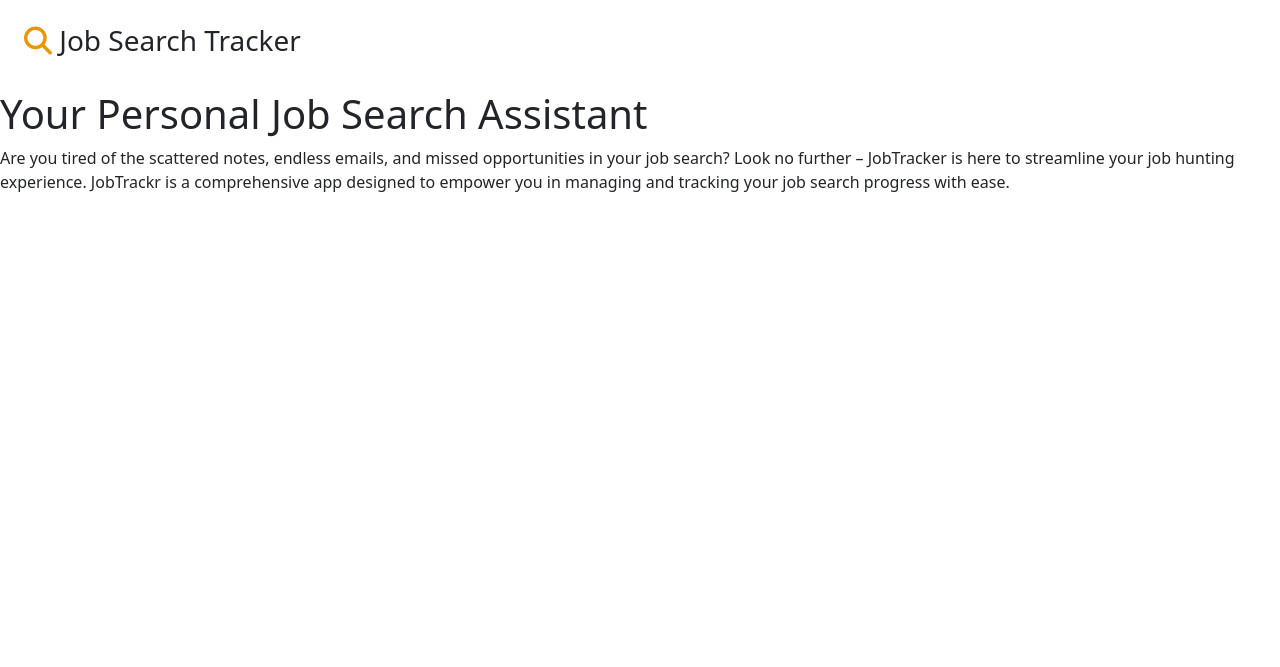
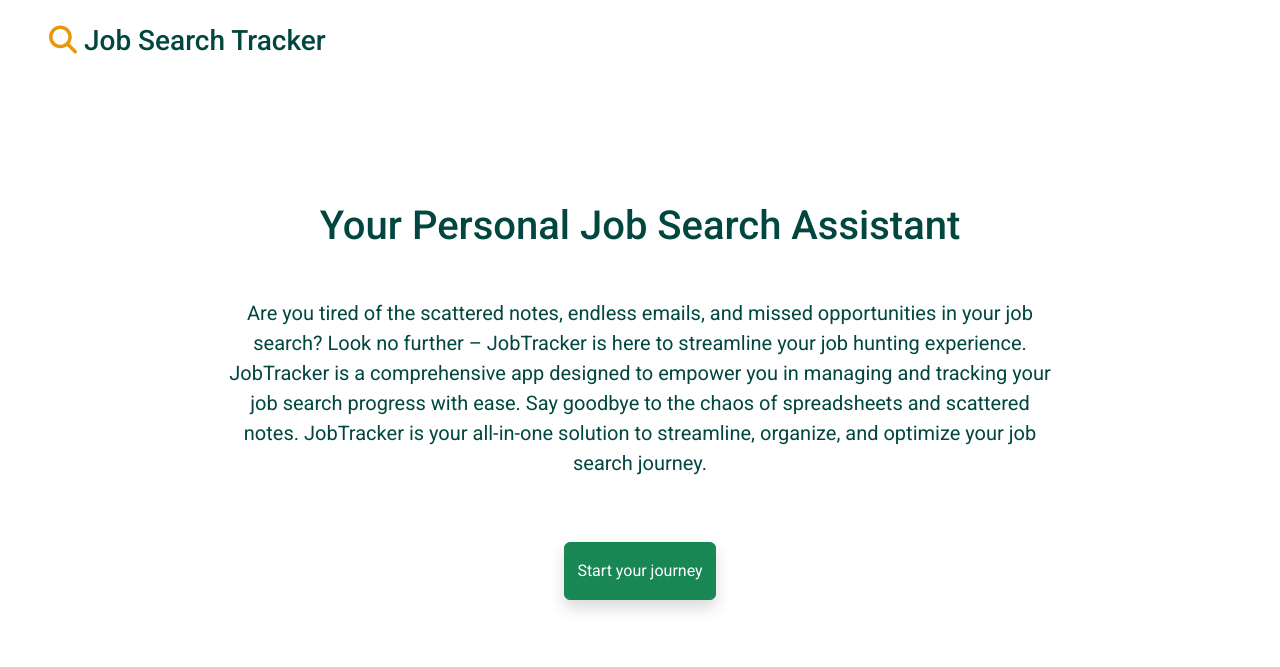
Before and after one commit to yuzbamaria/job_search_tracker, a plain HTML site: page starter.html in a window 1280 px wide. Drawn offline with nearby package versions, Linux system fonts and the light colour scheme.

Commit message:
added styles for the starter page

```diff
--- a/starter.html
+++ b/starter.html
@@ -21,12 +21,27 @@
         </h3>
     </header>
     <main>
-    <h1>Your Personal Job Search Assistant</h1>
-    <p>
+        <div class="container-fluid mt-5 mb-5 pt-5 pb-5 description">
+            <div class="row justify-content-center ">
+                <div class="col-md-8 text-center">
+                    <h1 class="mt-3 mb-5">Your Personal Job Search Assistant</h1>
+                    <p class="mb-5">
                         Are you tired of the scattered notes, endless emails, and missed opportunities in your job search?
                         Look no further – JobTracker is here to streamline your job hunting experience.
-        JobTrackr is a comprehensive app designed to empower you in managing and tracking your job search progress with ease.
+                        JobTracker is a comprehensive app designed to empower you in managing and tracking your job search
+                        progress
+                        with
+                        ease.
+                        Say goodbye to the chaos of spreadsheets and scattered notes.
+                        JobTracker is your all-in-one solution to streamline, organize, and optimize your job search
+                        journey.
                     </p>
+                    <button class="btn btn-success shadow start pt-3 pb-3 mt-3 mb-3" type="button">
+                        Start your journey
+                    </button>
+                </div>
+            </div>
+        </div>
     </main>
     <script src="./script/starter.js"></script>
 </body>
--- a/styles/starter.css
+++ b/styles/starter.css
@@ -0,0 +1,20 @@
+body {
+    margin: 0;
+    padding: 0;
+    font-family: 'Roboto', sans-serif !important;
+    /* background-image: linear-gradient(to right top, #01473f, #0a704d, #489849, #91be35, #ebdd12); */
+}
+
+.custom-header {
+    background-color: white;
+    color: #01473f;
+ }
+
+ .custom-logo {
+     margin-left: 25px;
+ }
+
+ .description {
+    color: #01473f;
+    font-size: 20px;
+ }
```
Also changed, not shown: dashboard.html (+1 -1 lines). Lines whose indentation alone changed are shown as unchanged.
